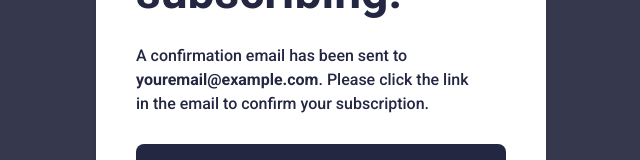
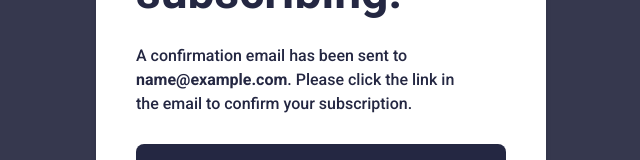
Before and after one commit to MIKOXO/Newsletter-signup-page, a React (Vite) app: page / in a window 1280 px wide. Both pictures are taken after typing "name@example.com" into the empty fields and a click on the button "Subscribe to monthly newsletter". Shown: the part 384-544 px from the top of the page, without its empty margins (319-959 px from the left). Built offline with nearby package versions, Linux system fonts and the light colour scheme.

Commit message:
Minor changes made on success card

```diff
--- a/src/components/SuccessCard.jsx
+++ b/src/components/SuccessCard.jsx
@@ -1,7 +1,7 @@
 import React from "react";
 import iconList from "../assets/icon-list.svg";
 
-const SuccessCard = () => {
+const SuccessCard = ({ email, onDismiss }) => {
   return (
     <div className="px-10 py-4 flex flex-col gap-3 items-start bg-White rounded-3xl shadow-md max-w-[450px]">
       <img src={iconList} alt="Success icon" className="w-[60px] mt-8" />
@@ -10,13 +10,13 @@ const SuccessCard = () => {
       </h1>
       <p className="font-medium text-Blue800 lg:w-[90%]">
         A confirmation email has been sent to{" "}
-        <span className="font-bold">youremail@example.com</span>. Please click
-        the link in the email to confirm your subscription.
+        <span className="font-bold">{email}</span>. Please click the link in the
+        email to confirm your subscription.
       </p>
 
       {/* Animated button */}
       <button
-        type="submit"
+        onClick={onDismiss}
         className="mb-8 mt-4 relative w-full group font-bold bg-Blue800 text-White p-4 rounded-lg hover:bg-gradient-to-r from-[#ff5279] via-[#ff6155] to-[#ff7c4d] transition-all duration-300 ease-in-out hover:shadow-lg hover:shadow-[#ff5279]/50 "
       >
         {/* top blur (pinkish) */}
```
